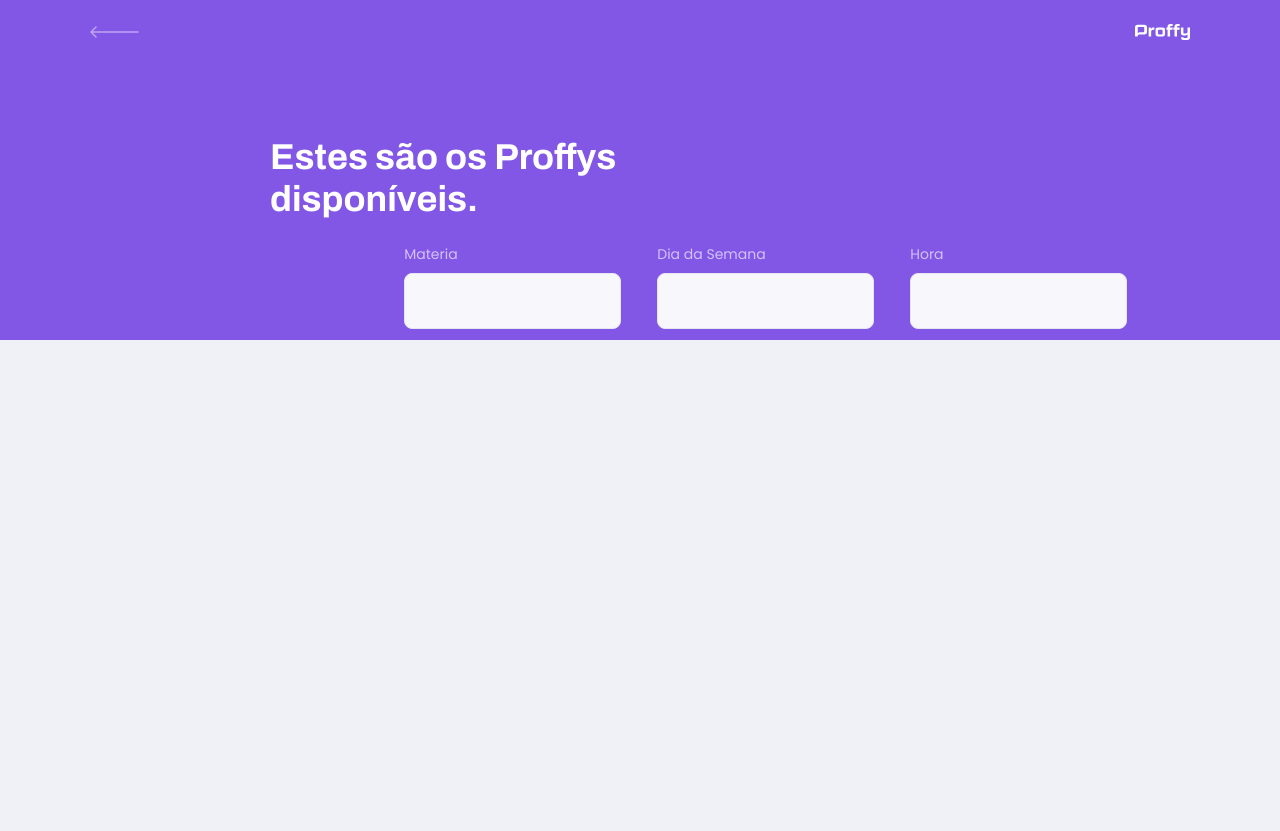
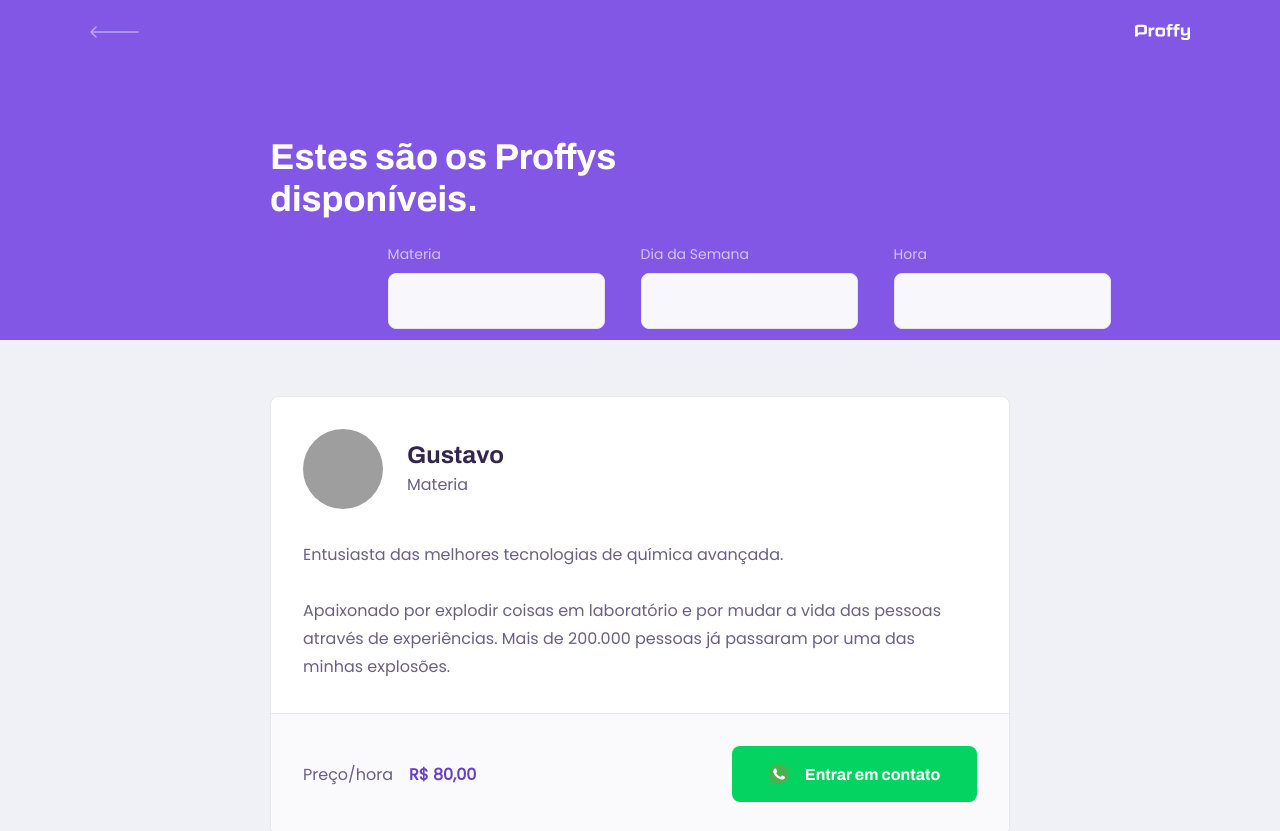
Before and after one commit to Gustavo-Zamai/Proffy, a React (Create React App) app: page /study in a window 1280 px wide. Shown: the top 831 px of the page. Before the commit the page ends 800 px from the top, so only its background shows below. Built offline with nearby package versions, Linux system fonts and the light colour scheme; grey boxes are pictures that could not be loaded.

Commit message:
Add TeacherItem component to list available teachers

```diff
--- a/src/assets/styles/global.css
+++ b/src/assets/styles/global.css
@@ -46,6 +46,7 @@
 button,
 textarea {
     font: 500 1.6rem Poppins;
+    color: var(--color-text-base);
 }
 
 .container {
--- /dev/null
+++ b/src/components/TeacherItem/index.tsx
@@ -0,0 +1,40 @@
+import React from 'react'
+import whatsAppIcon from '../../assets/images/icons/whatsapp.svg';
+
+import './styles.css';
+
+
+function TeacherItem () {
+  return (
+        <article className="teacher-item">
+          <header>
+            <img src='https://avatars.githubusercontent.com/u/92702717?v=4' alt="" />
+            <div>
+              <strong>Gustavo</strong>
+              <span>Materia</span>
+            </div>
+          </header>
+
+          <p>
+            Entusiasta das melhores tecnologias de química avançada.
+            <br/>
+            <br/>
+            Apaixonado por explodir coisas em laboratório e por mudar a vida das pessoas através de experiências. Mais de 200.000 pessoas já passaram por uma das minhas explosões.
+          </p>
+
+          <footer>
+            <p>
+              Preço/hora
+              <strong>R$ 80,00</strong>
+            </p>
+            <button type='button'>
+              <img src={whatsAppIcon} alt="Whatsapp" />
+              Entrar em contato
+            </button>
+          </footer>
+        </article>
+
+  )
+}
+
+export default TeacherItem;
--- /dev/null
+++ b/src/components/TeacherItem/styles.css
@@ -0,0 +1,102 @@
+.teacher-item {
+  background: var(--color-box-base);
+  border: 1px solid var(--color-line-in-white);
+  border-radius: 0.8rem;
+  margin-top: 2.4rem; /*Telas maiores 5.4rem*/
+  overflow: hidden;
+}
+
+.teacher-item header {
+  padding: 3.2rem 2rem;
+  display: flex;
+  align-items: center;
+}
+
+.teacher-item header > img {
+  height: 8rem;
+  width: 8rem;
+  border-radius: 50%;
+}
+
+.teacher-item header div {
+  margin-left: 2.4rem;
+}
+
+.teacher-item header div strong {
+  font: 700 2.4rem Archivo;
+  display: block;
+  color: var(--color-text-title);
+}
+
+.teacher-item header div span {
+  font-size: 1.6rem;
+  display: block;
+  margin-top: 0.4rem;
+}
+
+.teacher-item > p {
+  padding: 0 2rem;
+  font-size: 1.6rem;
+  line-height: 2.8rem;
+}
+
+.teacher-item footer {
+  padding: 3.2rem 2rem;
+  background: var(--color-box-footer);
+  border-top: 1px solid var(--color-line-in-white);
+  margin-top: 3.2rem;
+  display: flex;
+  align-items: center;
+  justify-content: space-between;
+}
+
+.teacher-item footer p strong {
+  color: var(--color-primary-darker);
+  display: block;
+  font-size: 1.6rem;
+}
+
+.teacher-item footer button {
+  width: 20rem;
+  height: 5.6rem;
+  border-radius: 0.8rem;
+  background: var(--color-secundary);
+  border: none;
+  color: var(--color-button-text);
+  font: 700 1.4rem Archivo;
+  display: flex;
+  align-items: center;
+  justify-content: space-evenly;
+  transition: 0.2s;
+}
+
+.teacher-item footer button:hover {
+  background: var(--color-secundary-dark);
+  cursor: pointer;
+}
+
+@media (min-width: 700px) {
+  .teacher-item header,
+  .teacher-item footer {
+    padding: 3.2rem;
+  }
+
+  .teacher-item > p {
+    padding: 0 3.2rem;
+  }
+
+  .teacher-item footer p strong {
+    display: initial;
+    margin-left: 1.6rem;
+  }
+
+  .teacher-item footer button {
+    width: 24.5rem;
+    font-size: 1.6rem;
+    justify-content: center;
+  }
+
+  .teacher-item footer button img {
+    margin-right: 1.6rem;
+  }
+}
--- a/src/pages/TeacherList/index.tsx
+++ b/src/pages/TeacherList/index.tsx
@@ -1,32 +1,36 @@
-import React from 'react'
-import PageHeader from '../../components/PageHeader';
+import React from "react";
+import PageHeader from "../../components/PageHeader";
+import TeacherItem from "../../components/TeacherItem";
 
-import './style.css';
+import "./style.css";
 
 function TeacherList() {
   return (
-    <div id="page-teacher-list" className='container'>
-      <PageHeader title='Estes são os Proffys disponíveis.' />
+    <div id="page-teacher-list" className="container">
+      <PageHeader title="Estes são os Proffys disponíveis." />
       <form id="search-teachers">
         <div className="input-block">
           <label htmlFor="subject">Materia</label>
-          <input type="text" id='subject' />
+          <input type="text" id="subject" />
         </div>
 
         <div className="input-block">
           <label htmlFor="week_day">Dia da Semana</label>
-          <input type="text" id='week_day' />
+          <input type="text" id="week_day" />
         </div>
 
         <div className="input-block">
           <label htmlFor="time">Hora</label>
-          <input type="text" id='time' />
+          <input type="text" id="time" />
         </div>
       </form>
-
+      <main>
+        <TeacherItem />
+        <TeacherItem />
+        <TeacherItem />
+      </main>
     </div>
-  )
+  );
 }
 
-
 export default TeacherList;
--- a/src/pages/TeacherList/style.css
+++ b/src/pages/TeacherList/style.css
@@ -54,6 +54,12 @@
     bottom:0;
 }
 
+#page-teacher-list main {
+    margin: 3.2rem auto;
+    width: 90%;
+}
+
+
 @media (min-width: 700px) {
     #page-teacher-list {
         max-width: 100vw;
@@ -64,7 +70,7 @@
         grid-template-columns: repeat(3, 1fr);
         column-gap: 16px;
         position: absolute;
-        left: 30.8%;
+        left: 29.5%;
         top: 32%
     }
 
@@ -81,4 +87,10 @@
         background: none;
     }
 
+    #page-teacher-list main {
+        padding: 3.2rem 0;
+        max-width: 740px;
+        margin: 0 auto;
+    }
+
 }
```
